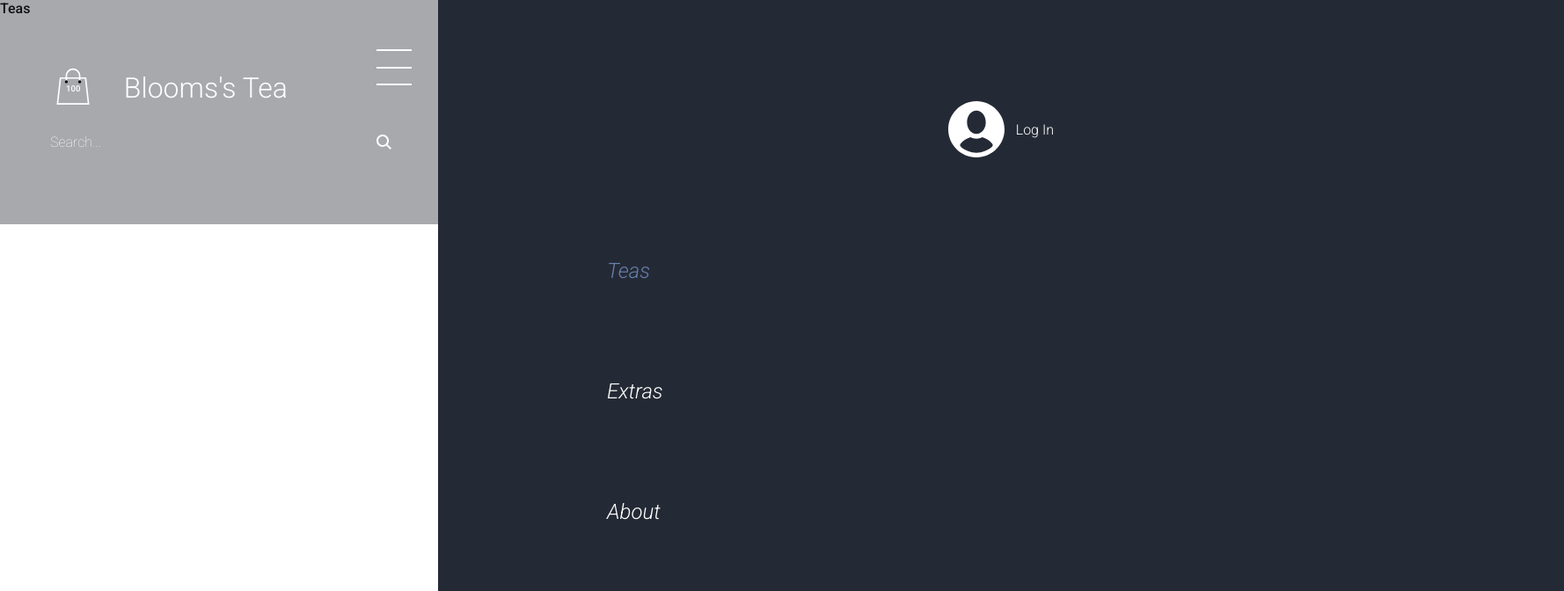
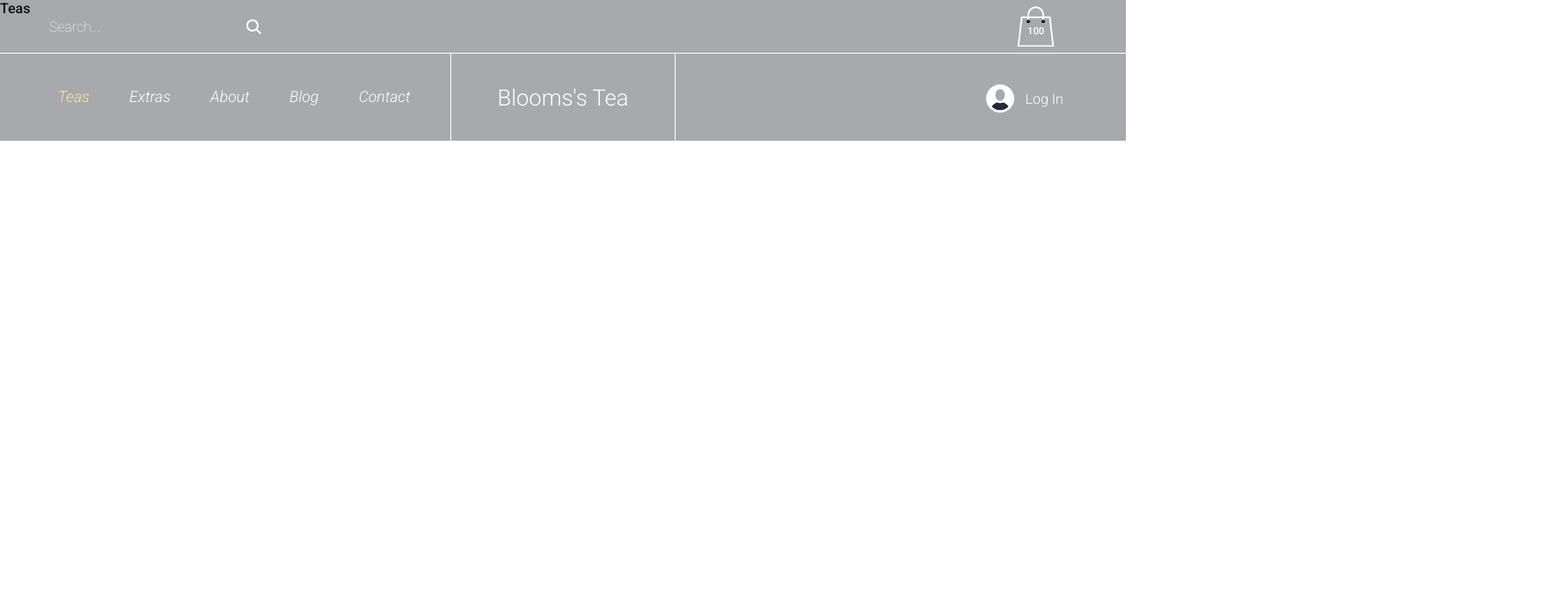
Before and after one commit to Cepako/Tea-Shop, a React (Create React App) app: page /teas in a window 1280 px wide. Shown: the top 672 px of the page at 88% size, 1778 px wide, since content can reach past the window. Built offline with nearby package versions, Linux system fonts and the light colour scheme.

Commit message:
add responsive navigation styles

```diff
--- a/src/components/Navigation.scss
+++ b/src/components/Navigation.scss
@@ -3,6 +3,7 @@
   position: absolute;
   left: 0;
   top: 0;
+  width: 100%;
   display: flex;
   justify-content: space-evenly;
   align-items: center;
@@ -23,3 +24,59 @@
     }
   }
 }
+@media screen and (min-width: 500px) {
+  .nav {
+    &__title {
+      width: 65%;
+    }
+  }
+}
+
+@media screen and (min-width: 768px) {
+  .nav {
+    position: fixed;
+    display: grid;
+    grid-template-columns: 2fr 1fr 2fr;
+    grid-template-rows: 60px 100px;
+    padding: 0;
+    &__title {
+      grid-column: 2/3;
+      grid-row: 2/3;
+      margin-left: 0;
+      width: 100%;
+      height: 100%;
+      display: flex;
+      justify-content: center;
+      align-items: center;
+      cursor: pointer;
+      border-top: 1px solid white;
+      border-left: 1px solid white;
+      border-right: 1px solid white;
+      h1 {
+        font-size: 1.4em;
+      }
+    }
+  }
+}
+@media screen and (min-width: 1024px) {
+  .nav {
+    display: grid;
+    grid-template-columns: 2fr 1fr 2fr;
+    grid-template-rows: 60px 100px;
+    padding: 0;
+    &__title {
+      h1 {
+        font-size: 1.6em;
+      }
+    }
+  }
+}
+@media screen and (min-width: 1300px) {
+  .nav {
+    &__title {
+      h1 {
+        font-size: 1.8em;
+      }
+    }
+  }
+}
--- a/src/components/navigation-components/Cart.scss
+++ b/src/components/navigation-components/Cart.scss
@@ -13,3 +13,80 @@
     font-size: 0.6em;
   }
 }
+@media screen and (orientation: portrait) and (min-width: 500px) {
+  .cart {
+    position: relative;
+    width: 10%;
+    img {
+      width: 100%;
+      height: 100%;
+    }
+    #product-count {
+      position: absolute;
+      top: 60%;
+      left: 50%;
+      transform: translate(-50%, -50%);
+      font-size: 0.9em;
+    }
+  }
+}
+@media screen and (min-width: 768px) {
+  .cart {
+    grid-column: 3/4;
+    grid-row: 1/2;
+    position: relative;
+    width: 100%;
+    height: 100%;
+    border-bottom: 1px solid white;
+    margin-bottom: -1px;
+    img {
+      position: absolute;
+      top: 50%;
+      right: 15%;
+      transform: translateY(-50%);
+      width: 10%;
+      height: 80%;
+      &:hover {
+        cursor: pointer;
+      }
+    }
+    #product-count {
+      position: absolute;
+      top: 58%;
+      left: 80%;
+      transform: translate(-50%, -50%);
+      font-size: 0.6em;
+      &:hover {
+        cursor: pointer;
+      }
+    }
+  }
+}
+@media screen and (min-width: 1024px) {
+  .cart {
+    img {
+      width: 10%;
+      height: 80%;
+    }
+    #product-count {
+      font-size: 0.7em;
+    }
+  }
+}
+@media screen and (min-width: 1300px) {
+  .cart {
+    img {
+      height: 70%;
+    }
+  }
+}
+@media screen and (min-width: 1400px) {
+  .cart {
+    img {
+      right: 10%;
+    }
+    #product-count {
+      left: 85%;
+    }
+  }
+}
--- a/src/components/navigation-components/Menu.scss
+++ b/src/components/navigation-components/Menu.scss
@@ -79,3 +79,147 @@
     }
   }
 }
+@media screen and (orientation: portrait) and (min-width: 412px) {
+  .burger {
+    &__bar {
+      &.clicked:nth-child(1) {
+        transform: rotate(-45deg) translate(-0.5em, 0.5em);
+      }
+    }
+  }
+}
+@media screen and (orientation: portrait) and (min-width: 500px) {
+  .burger {
+    top: 20%;
+    &__bar {
+      &.clicked:nth-child(1) {
+        transform: rotate(-45deg) translate(-0.5em, 0.2em);
+      }
+      &.clicked:nth-child(3) {
+        transform: rotate(45deg) translate(-0.9em, -0.5em);
+      }
+    }
+  }
+}
+@media screen and (orientation: portrait) and (min-width: 600px) {
+  .menu {
+    .list {
+      font-size: 1.7em;
+    }
+  }
+  .burger {
+    &__bar {
+      &.clicked:nth-child(1) {
+        transform: rotate(-45deg) translate(-0.7em, 0.3em);
+      }
+    }
+  }
+}
+@media screen and (orientation: portrait) and (min-width: 700px) {
+  .burger {
+    &__bar {
+      &.clicked:nth-child(1) {
+        transform: rotate(-45deg) translate(-0.9em, 0.5em);
+      }
+      &.clicked:nth-child(3) {
+        transform: rotate(45deg) translate(-0.9em, -0.5em);
+      }
+    }
+  }
+}
+@media screen and (min-width: 768px) {
+  .menu {
+    grid-column: 1/2;
+    grid-row: 2/3;
+    position: static;
+    width: 100%;
+    height: 100%;
+    background-color: transparent;
+    display: flex;
+    justify-content: space-between;
+
+    p {
+      position: absolute;
+      right: 4%;
+      top: 60%;
+      width: 10%;
+      margin-block: 0;
+      img {
+        margin-right: 10%;
+        width: 30%;
+        height: 50%;
+      }
+      &:hover {
+        color: #ccc;
+        cursor: pointer;
+      }
+    }
+    .list {
+      width: 100%;
+      display: flex;
+      justify-content: space-evenly;
+      align-items: center;
+      margin-left: 0;
+      padding-left: 5%;
+      list-style: none;
+      font-size: 1em;
+      &__item {
+        margin-block: 0;
+        a {
+          &:hover {
+            color: #ffe694;
+          }
+          &.active {
+            color: #ffe694;
+          }
+        }
+      }
+    }
+    &.active {
+      transform: translateX(0);
+    }
+  }
+  .burger {
+    display: none;
+  }
+}
+@media screen and (min-width: 1024px) {
+  .menu {
+    p {
+      img {
+        width: 25%;
+      }
+    }
+    .list {
+      padding-left: 4%;
+      font-size: 1.1em;
+    }
+  }
+}
+@media screen and (min-width: 1300px) {
+  .menu {
+    p {
+      img {
+        width: 20%;
+      }
+    }
+    .list {
+      padding-left: 2%;
+      font-size: 1.2em;
+    }
+  }
+}
+@media screen and (min-width: 1400px) {
+  .menu {
+    p {
+      right: 2%;
+      img {
+        width: 15%;
+      }
+    }
+    .list {
+      padding-left: 1%;
+      font-size: 1.3em;
+    }
+  }
+}
--- a/src/components/navigation-components/Search.scss
+++ b/src/components/navigation-components/Search.scss
@@ -13,9 +13,15 @@
       outline: none;
       color: white;
       font-size: 1em;
+      font-weight: 300;
       &:hover {
         background-color: #414141;
         border-bottom: 1px solid white;
+      }
+      &:focus {
+        background-color: #414141;
+        border-bottom: 1px solid white;
+        font-weight: 300;
       }
       &::placeholder {
         color: white;
@@ -30,3 +36,63 @@
     }
   }
 }
+@media screen and (orientation: portrait) and (min-width: 500px) {
+  .search {
+    height: 20%;
+    label {
+      input {
+        height: 75%;
+        padding: 2% 3%;
+      }
+    }
+  }
+}
+@media screen and (min-width: 768px) {
+  .search {
+    grid-row: 1/2;
+    grid-column: 1/2;
+    border-bottom: 1px solid white;
+    width: 100%;
+    height: 100%;
+    margin-top: 0;
+    margin-bottom: -1px;
+    padding-left: 10%;
+    display: flex;
+    align-items: center;
+    justify-content: flex-start;
+    flex-wrap: wrap;
+    label {
+      flex-grow: 1;
+      input {
+        width: 55%;
+        height: 80%;
+        padding: 4% 2%;
+      }
+      img {
+        right: 45%;
+      }
+    }
+  }
+}
+@media screen and (min-width: 1024px) {
+  .search {
+    label {
+      input {
+        padding: 2% 1%;
+      }
+    }
+  }
+}
+@media screen and (min-width: 1400px) {
+  .search {
+    label {
+      input {
+        width: 50%;
+        padding: 1%;
+      }
+      img {
+        right: 50%;
+      }
+    }
+  }
+}
```
